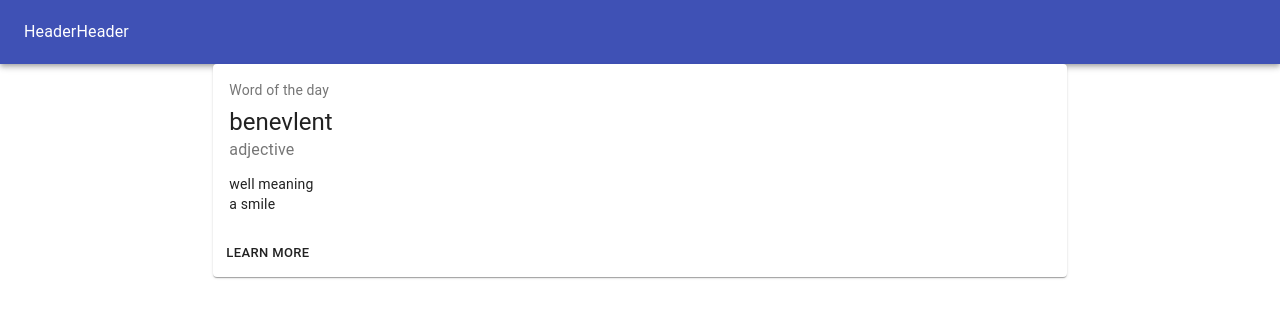
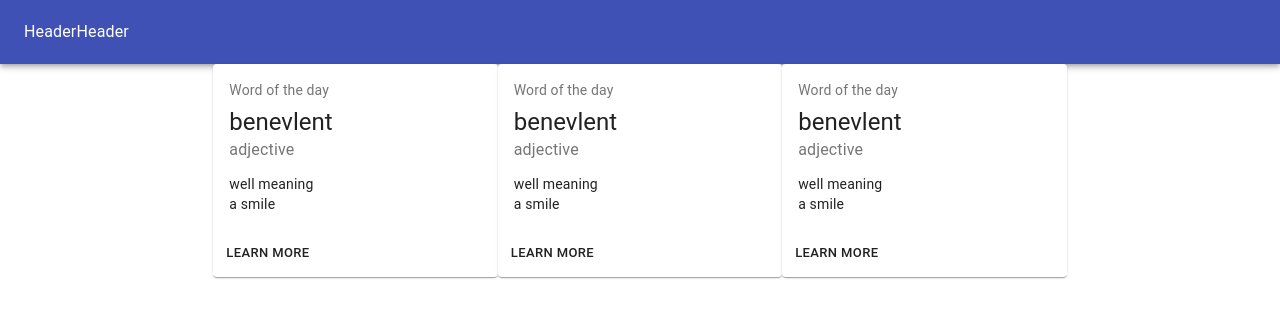
Before and after one commit to newt0/cafesite-materialui-react, a React (Create React App) app: page / in a window 1280 px wide. Shown: the top 318 px of the page. Built offline with nearby package versions, Linux system fonts and the light colour scheme; the HTML template or start-up script is replaced by a standard one.

Commit message:
add: Grid in the Content

```diff
--- a/src/Content.js
+++ b/src/Content.js
@@ -1,10 +1,21 @@
+import { Grid } from "@material-ui/core";
 import React from "react";
 import CoffeeCard from "./CoffeeCard";
 
 function Content() {
   return (
     <div>
-      <CoffeeCard />
+      <Grid container>
+        <Grid item xs={4}>
+          <CoffeeCard />
+        </Grid>
+        <Grid item xs={4}>
+          <CoffeeCard />
+        </Grid>
+        <Grid item xs={4}>
+          <CoffeeCard />
+        </Grid>
+      </Grid>
     </div>
   );
 }
```
